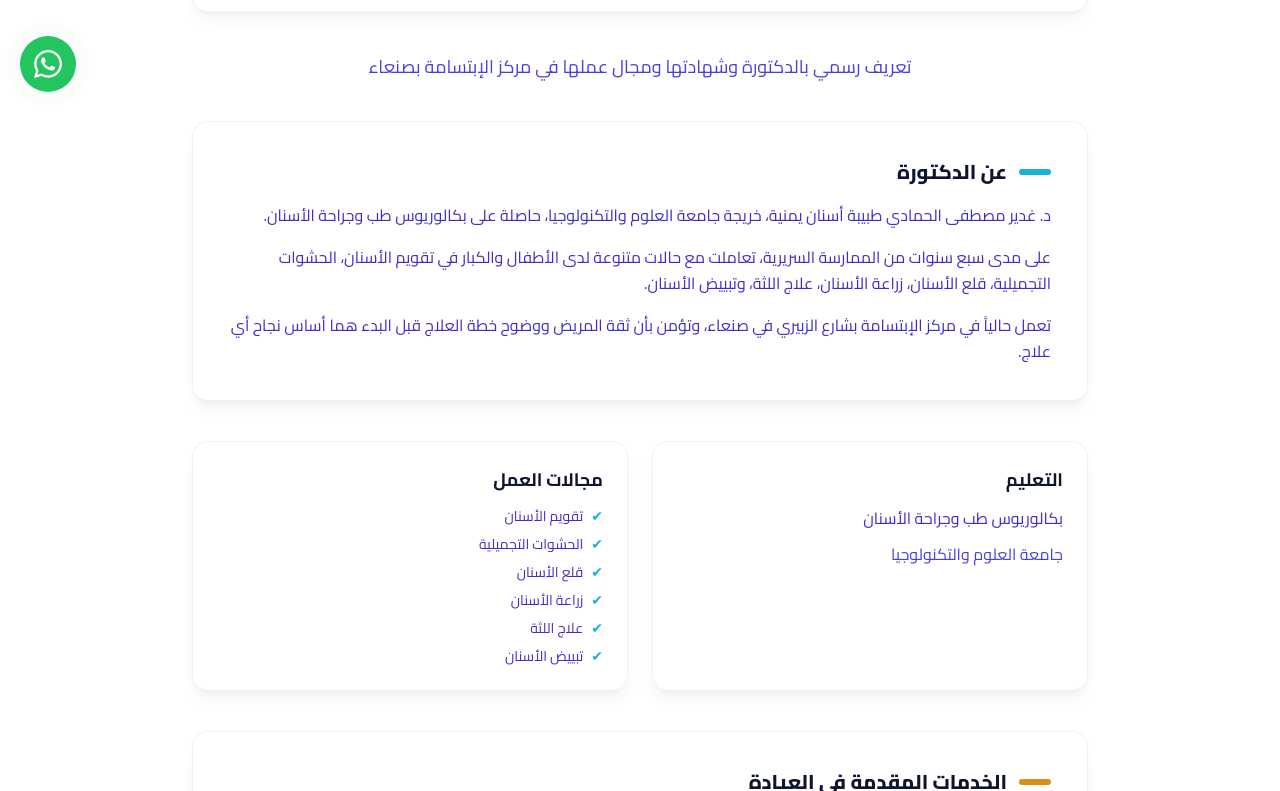
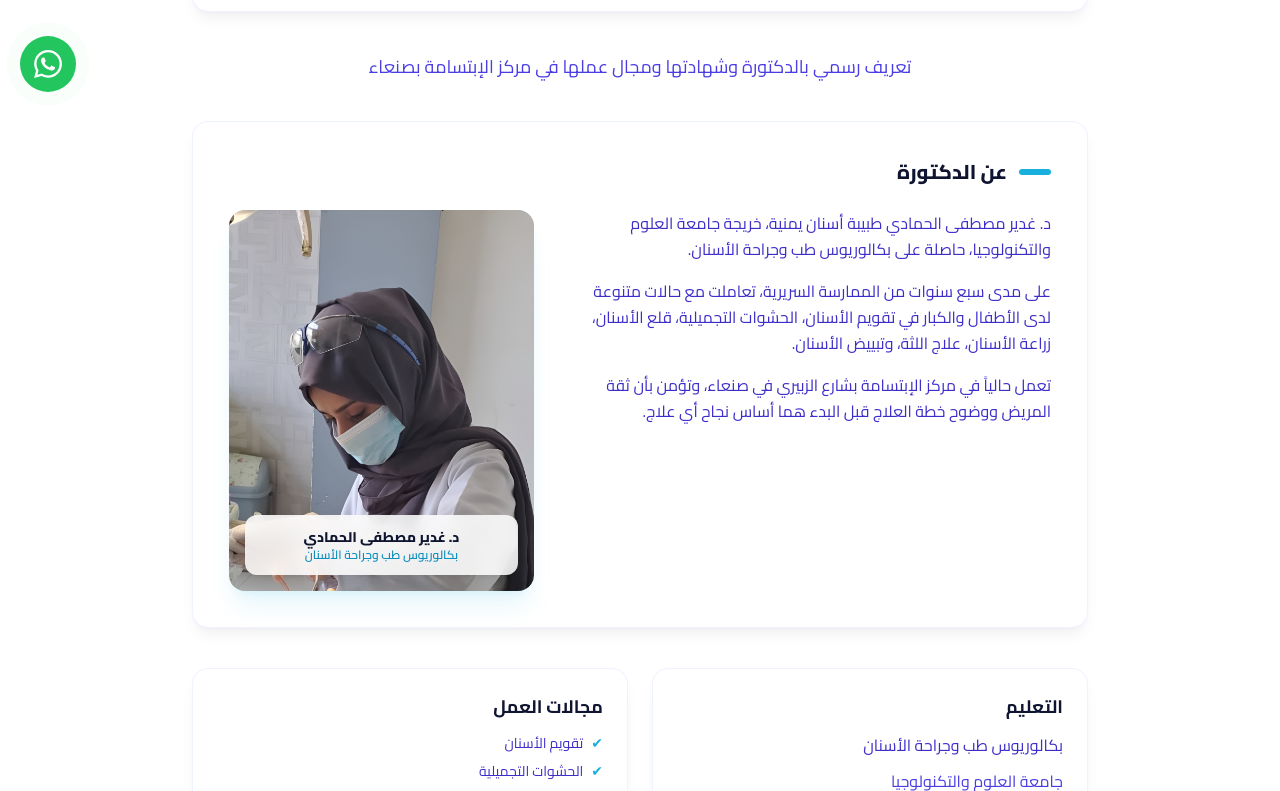
Before and after one commit to HakimiDev/dr-ghadir-dental, a Nuxt app: page /about in a window 1280 px wide. Shown: the part 688-1479 px from the top of the page. Built offline with nearby package versions, Linux system fonts and the light colour scheme.

Commit message:
feat: use second doctor photo (avatar-2) in about-page bio and homepage about section

```diff
--- a/components/AboutDoctorPage.vue
+++ b/components/AboutDoctorPage.vue
@@ -34,11 +34,24 @@
           <p class="text-center text-navy-600 text-lg leading-relaxed text-balance">{{ t.aboutPage.tagline }}</p>
 
           <!-- Bio -->
-          <section class="card p-8 sm:p-9 space-y-4">
+          <section class="card p-8 sm:p-9">
             <h2 class="flex items-center gap-3 text-xl font-extrabold text-navy-950">
               <span class="w-8 h-1.5 rounded-full bg-dental-500 inline-block"></span>{{ t.nav.about }}
             </h2>
-            <p v-for="(p, i) in t.aboutPage.bio" :key="i" class="text-navy-700 leading-relaxed">{{ p }}</p>
+            <div class="grid md:grid-cols-5 gap-8 lg:gap-10 items-start mt-6">
+              <div class="md:col-span-3 space-y-4">
+                <p v-for="(p, i) in t.aboutPage.bio" :key="i" class="text-navy-700 leading-relaxed">{{ p }}</p>
+              </div>
+              <div class="md:col-span-2">
+                <figure class="relative rounded-2xl overflow-hidden bg-gradient-to-br from-dental-100 to-dental-200 shadow-xl shadow-dental-500/10 aspect-[4/5]">
+                  <img :src="avatar2" :alt="t.about.title" width="400" height="500" decoding="async" loading="lazy" class="w-full h-full object-cover">
+                  <figcaption class="absolute bottom-4 inset-x-4 bg-white/85 backdrop-blur rounded-xl px-4 py-3 text-center shadow-lg">
+                    <p class="font-extrabold text-navy-950 text-sm">{{ t.about.title }}</p>
+                    <p class="text-dental-600 font-semibold text-xs">{{ t.about.degree }}</p>
+                  </figcaption>
+                </figure>
+              </div>
+            </div>
           </section>
 
           <!-- Education + Practice -->
@@ -155,6 +168,7 @@ import { useLocale } from '~/composables/useLocale'
 import { services } from '~/content/services'
 import { SITE } from '~/site.config'
 import avatar from '~/assets/avatar.jpg'
+import avatar2 from '~/assets/avatar-2.jpg'
 
 const props = defineProps<{ locale: 'ar' | 'en' }>()
 
--- a/components/AboutSection.vue
+++ b/components/AboutSection.vue
@@ -9,7 +9,7 @@
           <div class="absolute bottom-0 -end-10 w-40 h-40 rounded-full bg-dental-200/40 blur-3xl animate-float-delayed"></div>
 
           <div class="relative z-10 w-full aspect-[4/5] rounded-3xl bg-gradient-to-br from-dental-100 to-dental-200 shadow-2xl flex items-center justify-center overflow-hidden p-6">
-            <img :src="avatar" :alt="t.about.title" width="400" height="400" decoding="async" loading="lazy" class="w-full h-full object-cover rounded-2xl shadow-inner">
+            <img :src="avatar2" :alt="t.about.title" width="400" height="400" decoding="async" loading="lazy" class="w-full h-full object-cover rounded-2xl shadow-inner">
             <div class="absolute bottom-8 inset-x-6">
               <div class="bg-white/85 backdrop-blur rounded-2xl p-4 sm:p-6 shadow-lg text-center">
                 <h3 class="text-lg sm:text-xl font-extrabold text-navy-950">{{ t.about.title }}</h3>
@@ -61,7 +61,7 @@
 </template>
 
 <script setup lang="ts">
-import avatar from '~/assets/avatar.jpg'
+import avatar2 from '~/assets/avatar-2.jpg'
 
 defineProps<{ t: any }>()
 </script>
```
Also changed, not shown: assets/avatar-2.jpg (added).
